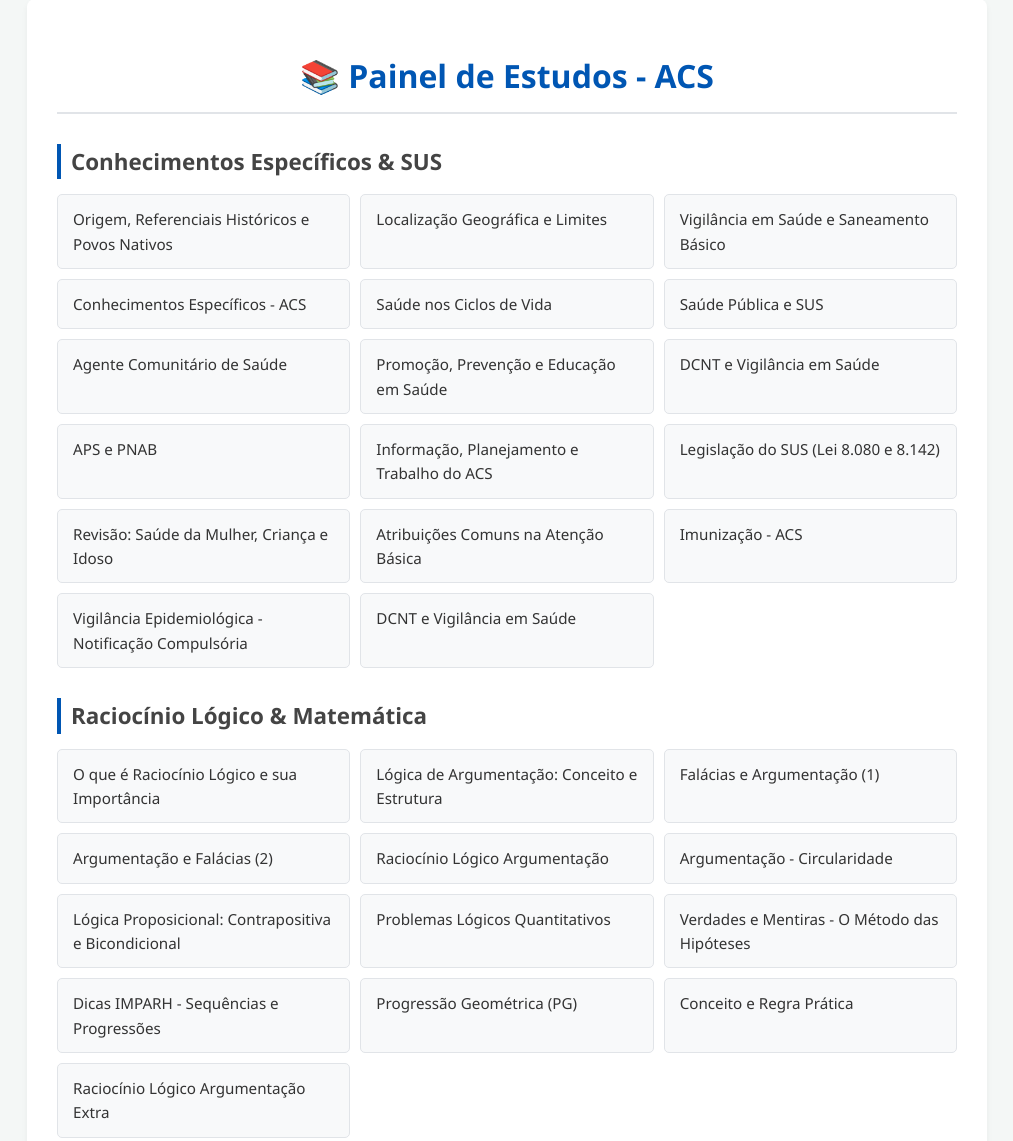
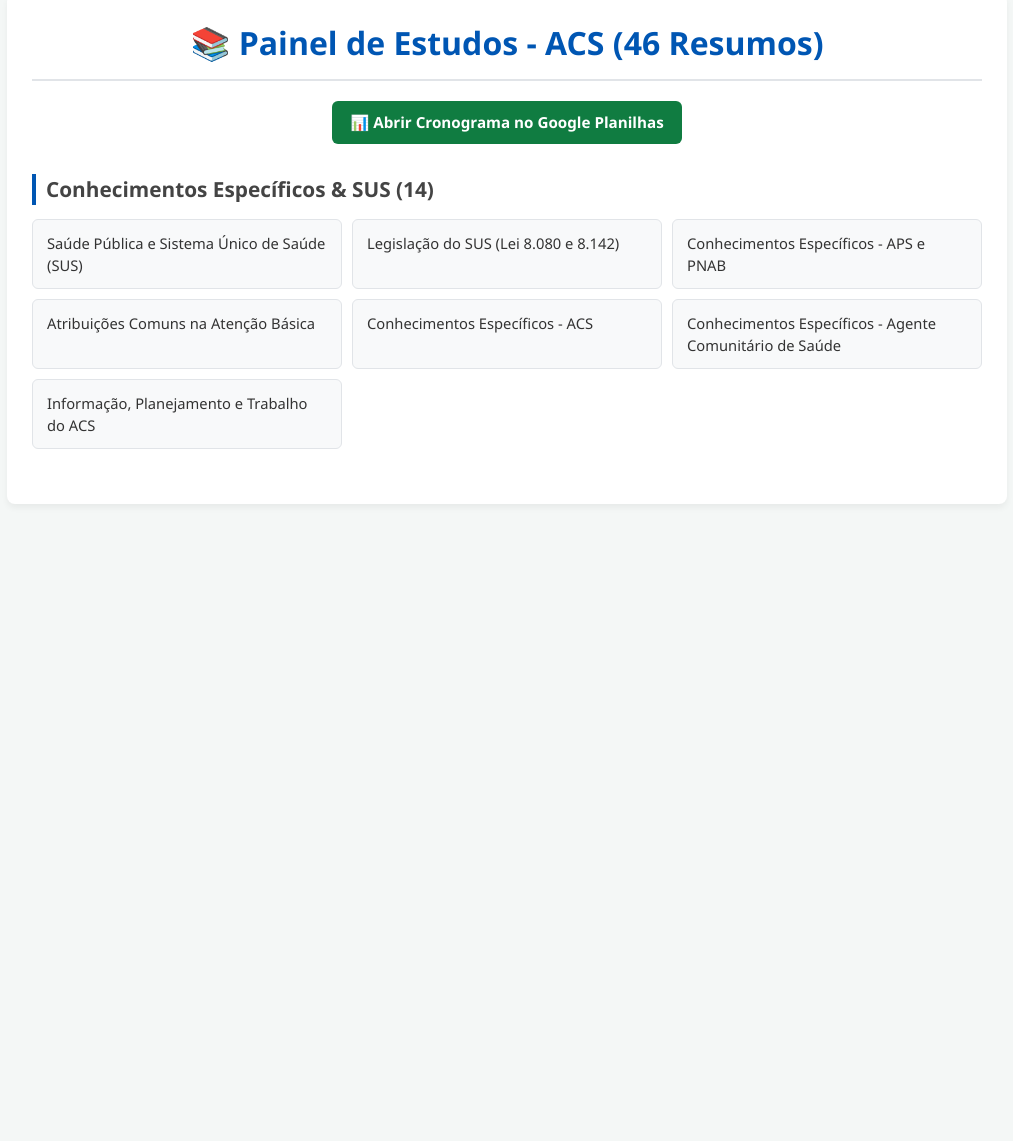
Before and after one commit to CarlosDaviPessoa/MEMOREX, a plain HTML site: page index.html in a window 1280 px wide. Shown: the part 21-1162 px from the top of the page, without its empty margins (133-1146 px from the left). After the commit the page ends 800 px from the top, so only its background shows below. Drawn offline with Linux system fonts and the light colour scheme.

Commit message:
Atualizar o index.html

```diff
--- a/index.html
+++ b/index.html
@@ -12,6 +12,7 @@
             --accent-color: #0056b3;
             --hover-color: #004494;
             --border-color: #e1e4e8;
+            --sheet-color: #107c41;
         }
 
         body {
@@ -19,15 +20,15 @@
             background-color: var(--bg-color);
             color: var(--text-main);
             margin: 0;
-            padding: 20px;
-            line-height: 1.6;
+            padding: 15px;
+            line-height: 1.5;
         }
 
         .container {
-            max-width: 900px;
+            max-width: 950px;
             margin: 0 auto;
             background: var(--container-bg);
-            padding: 30px;
+            padding: 25px;
             border-radius: 8px;
             box-shadow: 0 4px 6px rgba(0,0,0,0.05);
         }
@@ -36,8 +37,25 @@
             text-align: center;
             color: var(--accent-color);
             border-bottom: 2px solid var(--border-color);
-            padding-bottom: 10px;
+            padding-bottom: 12px;
+            margin-top: 0;
+            margin-bottom: 20px;
+        }
+
+        .top-bar {
+            text-align: center;
             margin-bottom: 30px;
+        }
+
+        .btn-sheet {
+            display: inline-block;
+            background-color: var(--sheet-color);
+            color: #ffffff;
+            padding: 10px 18px;
+            border-radius: 6px;
+            text-decoration: none;
+            font-weight: 600;
+            font-size: 0.95rem;
         }
 
         .category {
@@ -45,40 +63,41 @@
         }
 
         .category h2 {
-            font-size: 1.4rem;
+            font-size: 1.3rem;
             color: #444;
-            margin-bottom: 15px;
+            margin-bottom: 14px;
             padding-left: 10px;
             border-left: 4px solid var(--accent-color);
         }
 
         .links-grid {
             display: grid;
-            grid-template-columns: repeat(auto-fill, minmax(250px, 1fr));
+            grid-template-columns: repeat(auto-fill, minmax(260px, 1fr));
             gap: 10px;
         }
 
         .links-grid a {
             display: block;
-            padding: 12px 15px;
+            padding: 12px 14px;
             background-color: #f8f9fa;
             color: var(--text-main);
             text-decoration: none;
             border: 1px solid var(--border-color);
-            border-radius: 5px;
-            font-size: 0.95rem;
+            border-radius: 6px;
+            font-size: 0.92rem;
             transition: all 0.2s ease-in-out;
         }
 
-        .links-grid a:hover {
+        .links-grid a:hover, .links-grid a:active {
             background-color: var(--accent-color);
             color: #ffffff;
             border-color: var(--hover-color);
-            transform: translateY(-2px);
-            box-shadow: 0 2px 4px rgba(0,0,0,0.1);
         }
 
         @media (max-width: 600px) {
+            .container {
+                padding: 15px;
+            }
             .links-grid {
                 grid-template-columns: 1fr;
             }
@@ -88,73 +107,22 @@
 <body>
 
 <div class="container">
-    <h1>📚 Painel de Estudos - ACS</h1>
+    <h1>📚 Painel de Estudos - ACS (46 Resumos)</h1>
 
-    <div class="category">
-        <h2>Conhecimentos Específicos & SUS</h2>
-        <div class="links-grid">
-            <a href="ORIGEM, REFERENCIAIS HISTÓRICOS E POVOS NATIVOS.html">Origem, Referenciais Históricos e Povos Nativos</a>
-            <a href="LOCALIZAÇÃO GEOGRÁFICA E LIMITES.html">Localização Geográfica e Limites</a>
-            <a href="VIGILÂNCIA EM SAÚDE E SANEAMENTO BÁSICO.html">Vigilância em Saúde e Saneamento Básico</a>
-            <a href="CONHECIMENTOS ESPECÍFICOS - ACS.html">Conhecimentos Específicos - ACS</a>
-            <a href="CONHECIMENTOS ESPECÍFICOS - SAÚDE NOS CICLOS DE VIDA.html">Saúde nos Ciclos de Vida</a>
-            <a href="SAÚDE PÚBLICA E SISTEMA ÚNICO DE SAÚDE.html">Saúde Pública e SUS</a>
-            <a href="CONHECIMENTOS ESPECÍFICOS - AGENTE COMUNITÁRIO DE SAÚDE.html">Agente Comunitário de Saúde</a>
-            <a href="PROMOÇÃO, PREVENÇÃO E EDUCAÇÃO EM SAÚDE.html">Promoção, Prevenção e Educação em Saúde</a>
-            <a href="CONHECIMENTOS ESPECÍFICOS - DCNT E VIGILÂNCIA EM SAÚDE.html">DCNT e Vigilância em Saúde</a>
-            <a href="CONHECIMENTOS ESPECÍFICOS - APS E PNAB.html">APS e PNAB</a>
-            <a href="INFORMAÇÃO, PLANEJAMENTO E TRABALHO DO ACS.html">Informação, Planejamento e Trabalho do ACS</a>
-            <a href="LEGISLAÇÃO DO SUS (LEI 8.080 E 8.142).html">Legislação do SUS (Lei 8.080 e 8.142)</a>
-            <a href="REVISÃO DE VÉSPERA - SAÚDE DA MULHER, CRIANÇA E IDOSO.html">Revisão: Saúde da Mulher, Criança e Idoso</a>
-            <a href="ATRIBUIÇÕES COMUNS NA ATENÇÃO BÁSICA.html">Atribuições Comuns na Atenção Básica</a>
-            <a href="IMUNIZAÇÃO - AGENTE COMUNITÁRIO DE SAÚDE.html">Imunização - ACS</a>
-            <a href="VIGILÂNCIA EPIDEMIOLÓGICA - NOTIFICAÇÃO COMPULSÓRIA.html">Vigilância Epidemiológica - Notificação Compulsória</a>
-            <a href="CONHECIMENTOS ESPECÍFICOS - DCNT E VIGILÂNCIA EM SAÚDE.html">DCNT e Vigilância em Saúde</a>
-        </div>
+    <div class="top-bar">
+        <a class="btn-sheet" href="https://docs.google.com/spreadsheets/d/1x0YYgQ4AErH-sG_EPcoL3pDUEsV7ZsWFb02JMiYMqPo/edit" target="_blank">
+            📊 Abrir Cronograma no Google Planilhas
+        </a>
     </div>
 
     <div class="category">
-        <h2>Raciocínio Lógico & Matemática</h2>
+        <h2>Conhecimentos Específicos & SUS (14)</h2>
         <div class="links-grid">
-            <a href="O QUE É RACIOCÍNIO LÓGICO E SUA IMPORTÂNCIA.html">O que é Raciocínio Lógico e sua Importância</a>
-            <a href="LÓGICA DE ARGUMENTAÇÃO CONCEITO E ESTRUTURA.html">Lógica de Argumentação: Conceito e Estrutura</a>
-            <a href="RACIOCÍNIO LÓGICO - FALÁCIAS E ARGUMENTAÇÃO.html">Falácias e Argumentação (1)</a>
-            <a href="RACIOCÍNIO LÓGICO - ARGUMENTAÇÃO E FALÁCIAS.html">Argumentação e Falácias (2)</a>
-            <a href="RACIOCÍNIO LÓGICO ARGUMENTAÇÃO.html">Raciocínio Lógico Argumentação</a>
-            <a href="ARGUMENTAÇÃO - CIRCULARIDADE.html">Argumentação - Circularidade</a>
-            <a href="LÓGICA PROPOSICIONAL - CONTRAPOSITIVA E BICONDICIONAL.html">Lógica Proposicional: Contrapositiva e Bicondicional</a>
-            <a href="PROBLEMAS LÓGICOS QUANTITATIVOS.html">Problemas Lógicos Quantitativos</a>
-            <a href="VERDADES E MENTIRAS - O MÉTODO DAS HIPÓTESES.html">Verdades e Mentiras - O Método das Hipóteses</a>
-            <a href="DICAS IMPARH - SEQUÊNCIAS E PROGRESSÕES.html">Dicas IMPARH - Sequências e Progressões</a>
-            <a href="PROGRESSÃO GEOMÉTRICA (PG) - CONCEITOS E FÓRMULAS.html">Progressão Geométrica (PG)</a>
-            <a href="CONCEITO E REGRA PRÁTICA.html">Conceito e Regra Prática</a>
-            <a href="RACIOCINIO LOGICO ARGUMENTACAO.html">Raciocínio Lógico Argumentação Extra</a>
-        </div>
-    </div>
-
-    <div class="category">
-        <h2>Língua Portuguesa</h2>
-        <div class="links-grid">
-            <a href="SINONÍMIA E ANTONÍMIA.html">Sinonímia e Antonímia</a>
-            <a href="TIPOLOGIA TEXTUAL X GÊNEROS TEXTUAIS - DISTINÇÕES.html">Tipologia Textual x Gêneros Textuais</a>
-            <a href="CONCEITOS GERAIS DE SINTAXE.html">Conceitos Gerais de Sintaxe</a>
-            <a href="SINTAXE x MORFOLOGIA - CONCEITOS FUNDAMENTAIS.html">Sintaxe x Morfologia - Conceitos Fundamentais</a>
-            <a href="ELEMENTOS MÓRFICOS E RADICAL.html">Elementos Mórficos e Radical</a>
-            <a href="FIGURAS DE LINGUAGEM - CONCEITOS E PALAVRAS.html">Figuras de Linguagem - Conceitos e Palavras</a>
-        </div>
-    </div>
-
-    <div class="category">
-        <h2>Informática & Conhecimentos Básicos</h2>
-        <div class="links-grid">
-            <a href="CONHECIMENTOS BÁSICOS - LÓGICA E INFORMÁTICA.html">Conhecimentos Básicos - Lógica e Informática</a>
-            <a href="INFORMATICA - CONCEITOS, SO E EXCEL.html">Informática - Conceitos, SO e Excel</a>
-            <a href="MICROSOFT EXCEL - FORMATAÇÃO DE CÉLULAS E PLANILHAS.html">Microsoft Excel - Formatação de Células e Planilhas</a>
-            <a href="SEGURANÇA DA INFORMAÇÃO - SENHAS E FORÇA BRUTA.html">Segurança da Informação - Senhas e Força Bruta</a>
-        </div>
-    </div>
-
-</div>
-
-</body>
-</html>
+            <a href="SAÚDE PÚBLICA E SISTEMA ÚNICO DE SAÚDE.html">Saúde Pública e Sistema Único de Saúde (SUS)</a>
+            <a href="LEGISLAÇÃO DO SUS (LEI 8.080 E 8.142).html">Legislação do SUS (Lei 8.080 e 8.142)</a>
+            <a href="CONHECIMENTOS ESPECÍFICOS - APS E PNAB.html">Conhecimentos Específicos - APS e PNAB</a>
+            <a href="ATRIBUIÇÕES COMUNS NA ATENÇÃO BÁSICA.html">Atribuições Comuns na Atenção Básica</a>
+            <a href="CONHECIMENTOS ESPECÍFICOS - ACS.html">Conhecimentos Específicos - ACS</a>
+            <a href="CONHECIMENTOS ESPECÍFICOS - AGENTE COMUNITÁRIO DE SAÚDE.html">Conhecimentos Específicos - Agente Comunitário de Saúde</a>
+            <a href="INFORMAÇÃO, PLANEJAMENTO E TRABALHO DO ACS.html">Informação, Planejamento e Trabalho do ACS</a>
+            <a href="PROMOÇÃO,
```
